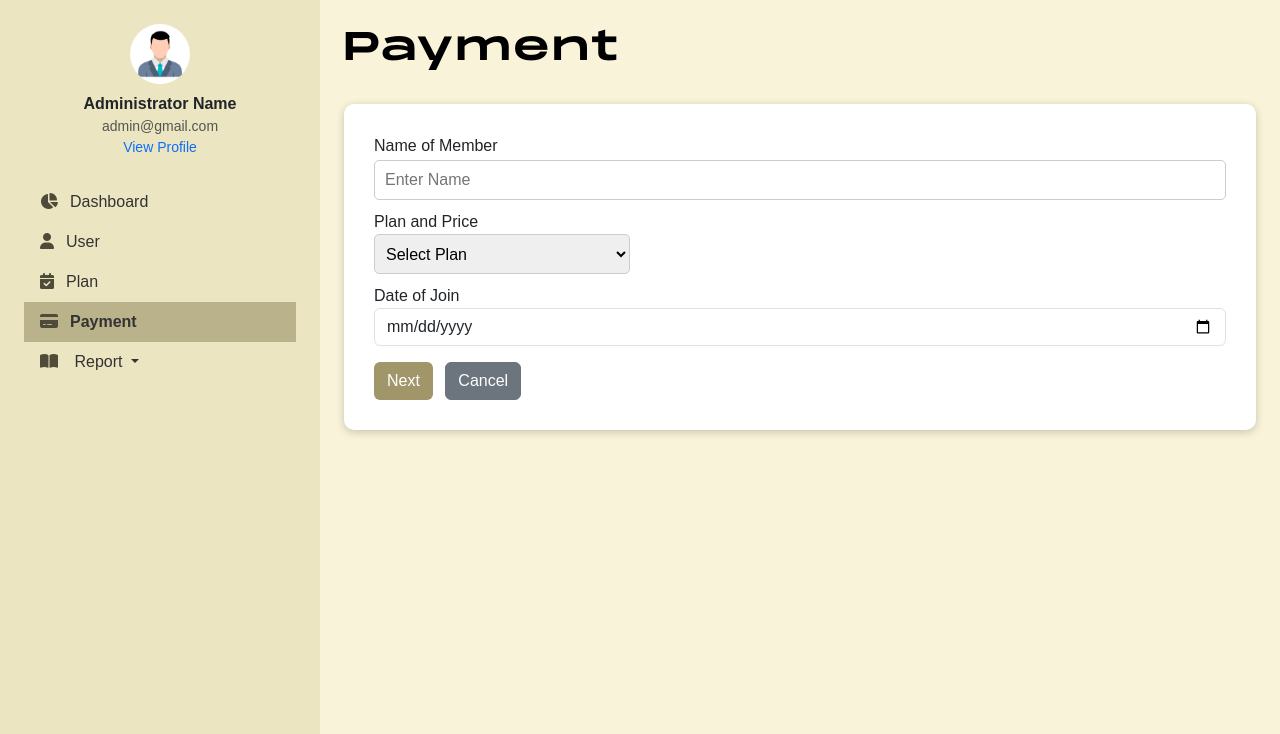
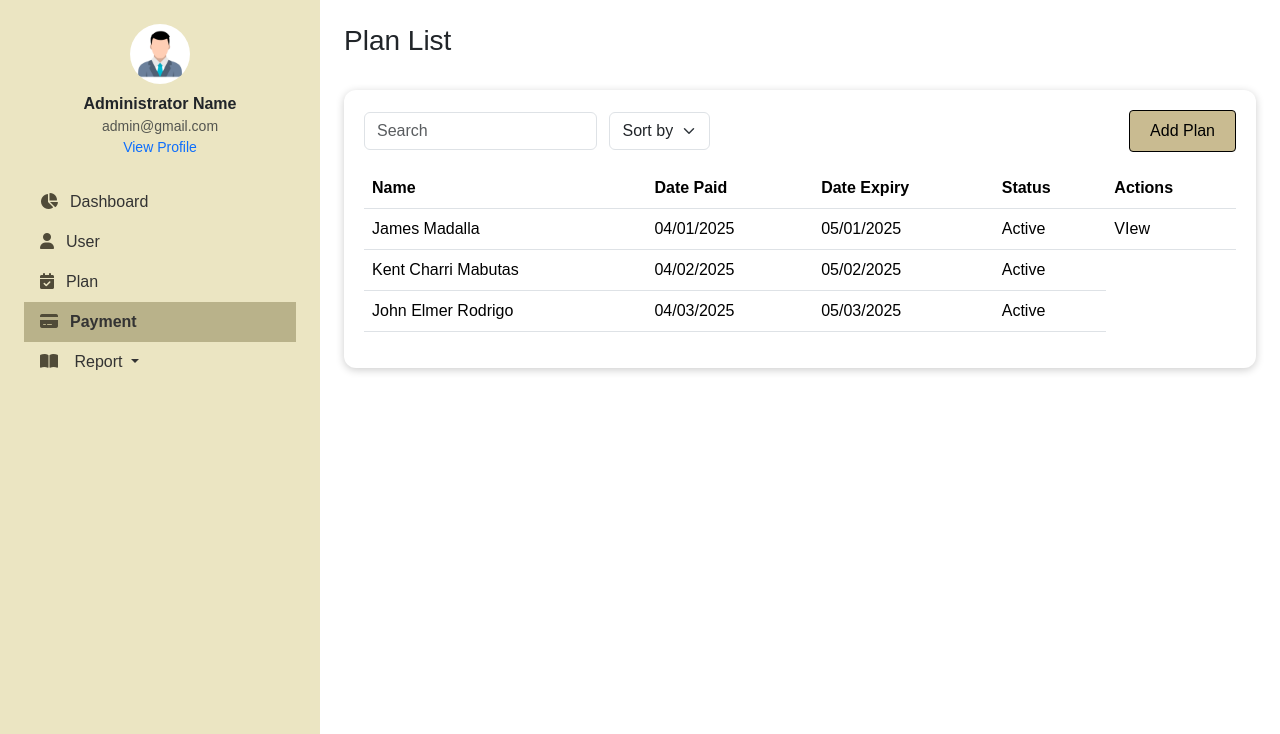
Before and after one commit to d3vchrix/MembershipSystem, a plain HTML site: page cash-payment.html in a window 1280 px wide. Shown: the top 734 px of the page. Drawn offline with nearby package versions, Linux system fonts and the light colour scheme.

Commit message:
back to proper arrangement

```diff
--- a/cash-payment.html
+++ b/cash-payment.html
@@ -63,32 +63,55 @@
       <!-- Main Content -->
       <div class="col-md-9 p-4">
         <div class="d-flex justify-content-between align-items-center mb-4">
-          <h3>Payment</h3>
+            <h3>Plan List</h3>
         </div>
-        <div class="card-body">
-          <form>
-            <div class="member-form">
-              <label for="nameMember" class="textbox">Name of Member</label><br>
-              <input type="text" class="form-member" id="nameMember" placeholder="Enter Name" required>
+
+        <div class="card-custom">
+            <div class="d-flex justify-content-between align-items-center mb-3">
+                <div>
+                    <input type="text" class="form-control d-inline w-auto me-2" placeholder="Search">
+                    <select class="form-select d-inline w-auto">
+                        <option>Sort by</option>
+                        <option>Name</option>
+                        <option>Status</option>
+                    </select>
+                </div>
+                <a class="btn btn-primary">Add Plan</a>
             </div>
-            <div class="plan-form">
-              <label for="plan">Plan and Price</label><br>
-                <select class="plan" id="plan" name="plan" required>
-                  <option disabled selected>Select Plan</option>
-                  <option value="rebond">Rebond</option>
-                  <option value="salon">Salon</option>
-                  <option value="spa">Foot spa</option>
-                  <option value="haircut">Haircut</option>
-                </select>
-            <div class="mb-3">
-              <label for="confirmPassword" class="textBox">Date of Join</label>
-              <input type="date" class="form-control" id="date-join">
-            </div>
-            <button class="btn btn-custom">Next</button>
-            <button type="reset" class="btn btn-secondary ms-2">Cancel</button>
-          </form>
+            <table class="table">
+                <thead>
+                    <tr>
+                        <th>Name</th>
+                        <th>Date Paid</th>
+                        <th>Date Expiry</th>
+                        <th>Status</th>
+                        <th>Actions</th>
+                    </tr>
+                </thead>
+                <tbody>
+                    <tr>
+                        <td>James Madalla</td>
+                        <td>04/01/2025</td>
+                        <td>05/01/2025</td>
+                        <td>Active</td>
+                        <td>VIew</td>
+                    </tr>
+                    <tr>
+                        <td>Kent Charri Mabutas</td>
+                        <td>04/02/2025</td>
+                        <td>05/02/2025</td>
+                        <td>Active</td>
+                    </tr>
+                    <tr>
+                        <td>John Elmer Rodrigo</td>
+                        <td>04/03/2025</td>
+                        <td>05/03/2025</td>
+                        <td>Active</td>
+                    </tr>
+                </tbody>
+            </table>
         </div>
-      </div>
+    </div>
 
     </div>
   </div>
--- a/style.css
+++ b/style.css
@@ -97,48 +97,3 @@ body {
     box-shadow: none;
     padding-left: 20px;
   }
-
-  /* Payment CSS */
-
-  .col-md-9 {
-    background-color: #F8F3D9;
-  }
-
-  @font-face {
-    font-family: 'MonumentExtended';
-    src: url('font/MonumentExtended-Regular.otf');
-  }
-
-  h3 {
-    font-family: 'MonumentExtended';
-    letter-spacing: 0.1em;
-    font-size: 2.5rem;
-    color: #000000;
-  }
-
-  .card-body {
-    background-color: #ffffff;
-    border-radius: 10px;
-    box-shadow: 0 2px 8px rgba(0, 0, 0, 0.2);
-    padding: 30px;
-  }
-
-  .form-member {
-    border: solid 1px #ccc;
-    border-radius: 5px;
-    padding: 7px;
-    padding-left: 10px;
-    height: 5vh;
-    width: 100%;
-    margin-top: 2px;
-    margin-bottom: 10px;
-  }
-
-  .plan {
-    border: solid 1px #ccc;
-    border-radius: 5px;
-    padding: 7px;
-    height: 5vh;
-    width: 20vw;
-    margin-bottom: 10px;
-  }
```
